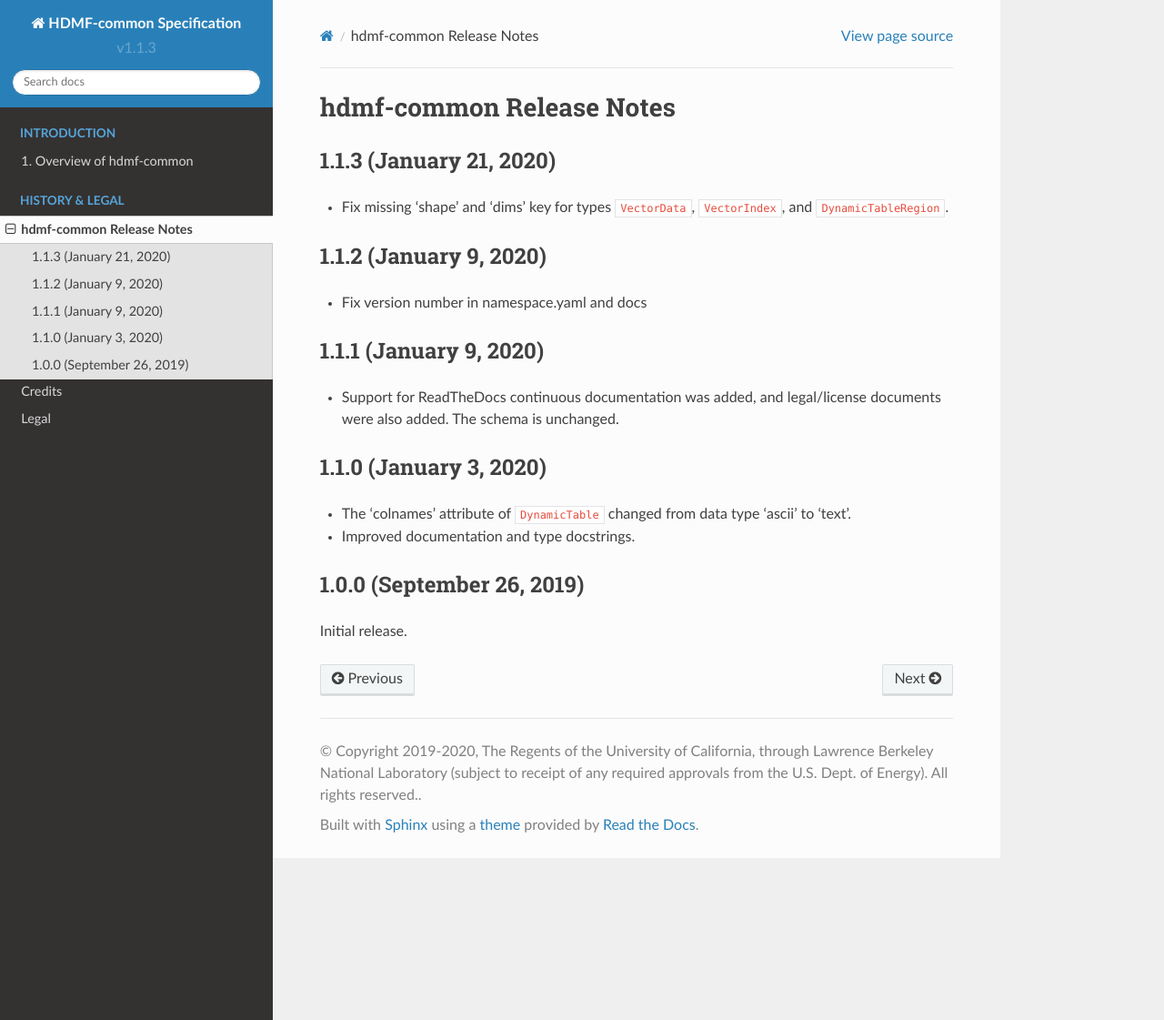
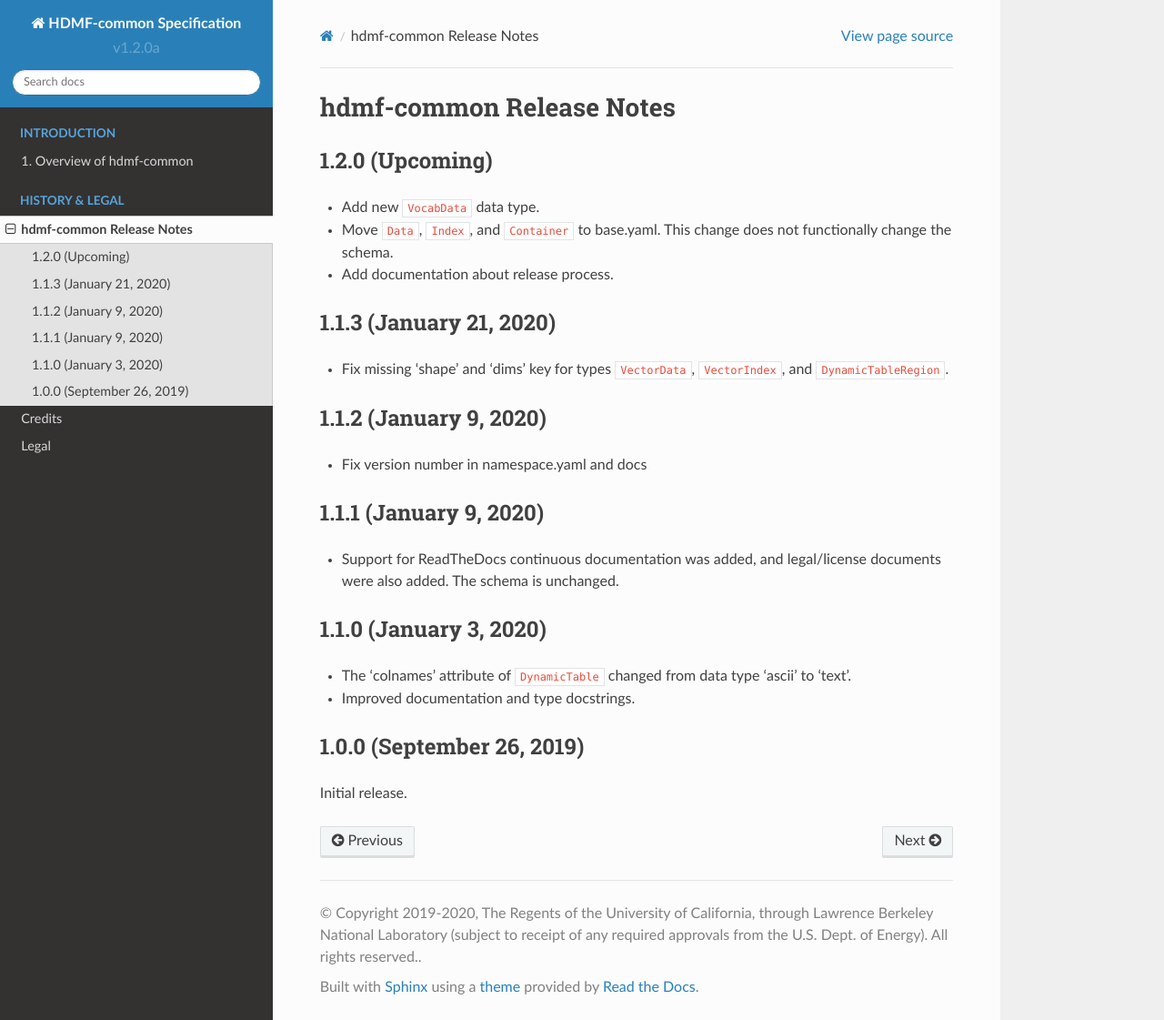
Before and after one commit to hdmf-dev/hdmf-common-schema, a Sphinx documentation site: the page built from docs/source/format_release_notes.rst, in a window 1280 px wide and 1121 px high. Shown: the whole window at 91% size. Built offline with Sphinx 7.4.7 and the Read the Docs theme 2.0.0, drawn with Linux system fonts in a browser that asks for light colours.

Commit message:
Refactor ``Data``, ``Index``, and ``Container`` to base.yaml.

```diff
--- a/docs/source/conf.py
+++ b/docs/source/conf.py
@@ -83,7 +83,7 @@
 # built documents.
 #
 # The short X.Y version.
-version = 'v1.1.3'
+version = 'v1.2.0a'
 # The full version, including alpha/beta/rc tags.
 release = version
 
--- a/docs/source/format_release_notes.rst
+++ b/docs/source/format_release_notes.rst
@@ -1,5 +1,12 @@
 hdmf-common Release Notes
 =========================
+
+1.2.0 (Upcoming)
+------------------------
+
+- Add new ``VocabData`` data type.
+- Move ``Data``, ``Index``, and ``Container`` to base.yaml. This change does not functionally change the schema.
+- Add documentation about release process.
 
 1.1.3 (January 21, 2020)
 ------------------------
@@ -23,7 +30,6 @@
 - The 'colnames' attribute of ``DynamicTable`` changed from data type 'ascii' to 'text'.
 - Improved documentation and type docstrings.
 
-
 1.0.0 (September 26, 2019)
 --------------------------
 
```
Also changed, not shown: 3 other files.
